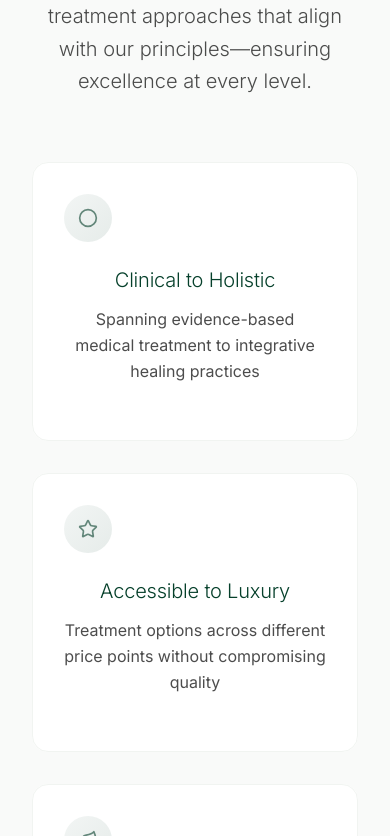
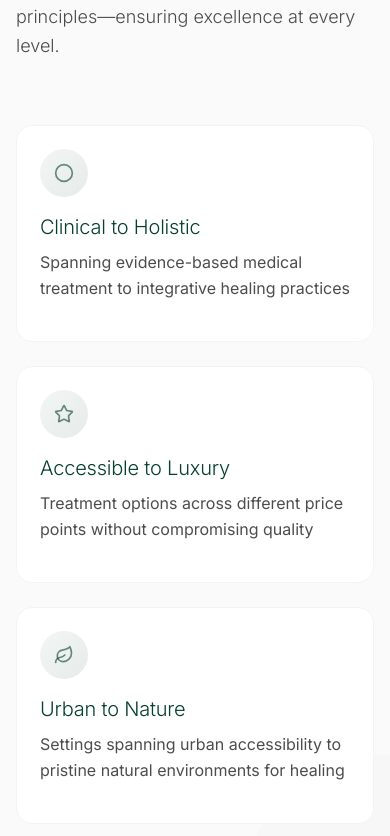
Before and after one commit to bsegev/crr-web, a Next.js app: page /our-centers in a window 390 px wide. Shown: the part 4508-5344 px from the top of the page. Built offline with nearby package versions, Linux system fonts and the light colour scheme; a web font is replaced by a local one.

Commit message:
refactor: standardize mobile layout and typography for MissionVision and DiverseCare components

```diff
--- a/components/DiverseCare.tsx
+++ b/components/DiverseCare.tsx
@@ -22,7 +22,7 @@ const staggerContainer = {
 
 export default function DiverseCare() {
   return (
-    <section className="relative py-24 md:py-32 px-8 md:px-12 bg-[#F9FAF9] overflow-hidden">
+    <section className="relative py-20 sm:py-24 md:py-32 px-4 sm:px-8 md:px-12 bg-[#F9FAF9] overflow-hidden">
       {/* Decorative Elements */}
       <div className="absolute inset-0 pointer-events-none">
         <div className="absolute top-0 left-0 w-[500px] h-[500px] bg-[#06402B]/[0.02] rounded-full -translate-x-1/2 -translate-y-1/2" />
@@ -35,24 +35,24 @@ export default function DiverseCare() {
           whileInView="visible"
           viewport={{ once: true }}
           variants={staggerContainer}
-          className="space-y-16 text-center"
+          className="space-y-16 text-left sm:text-center"
         >
           {/* Heading Section */}
           <motion.div
             variants={fadeInUp}
-            className="space-y-8"
+            className="space-y-6 sm:space-y-8"
           >
             <div className="inline-block">
               <p className="text-sm font-light text-[#06402B] tracking-widest uppercase mb-4">
                 Our Approach
               </p>
-              <h2 className="text-3xl md:text-5xl font-light text-black leading-tight tracking-[-0.02em]">
+              <h2 className="text-3xl sm:text-4xl md:text-5xl font-light text-black leading-tight tracking-[-0.02em]">
                 A model that serves
                 <br />
                 <span className="italic font-serif text-[#06402B]">every journey</span>
               </h2>
             </div>
-            <p className="text-xl font-light text-black/70 max-w-2xl mx-auto leading-relaxed">
+            <p className="text-lg sm:text-xl font-light text-black/70 max-w-2xl sm:mx-auto leading-relaxed">
               We've carefully chosen a range of treatment approaches that align with our principles—ensuring excellence at every level.
             </p>
           </motion.div>
@@ -60,50 +60,50 @@ export default function DiverseCare() {
           {/* Cards Grid */}
           <motion.div
             variants={fadeInUp}
-            className="grid md:grid-cols-3 gap-8 md:gap-12 max-w-5xl mx-auto"
+            className="grid md:grid-cols-3 gap-6 sm:gap-8 md:gap-12 max-w-5xl mx-auto"
           >
             {/* Clinical to Holistic */}
-            <div className="group relative p-8 rounded-2xl bg-white hover:bg-gradient-to-b hover:from-white hover:to-[#F9FAF9] transition-all duration-500">
+            <div className="group relative p-6 sm:p-8 rounded-2xl bg-white hover:bg-gradient-to-b hover:from-white hover:to-[#F9FAF9] transition-all duration-500">
               <div className="absolute inset-0 border border-[#B7C9B7]/20 rounded-2xl group-hover:border-[#B7C9B7]/40 transition-colors duration-300" />
-              <div className="relative space-y-6">
+              <div className="relative space-y-4 sm:space-y-6 text-left">
                 <div className="w-12 h-12 rounded-full bg-gradient-to-br from-[#06402B]/5 to-[#06402B]/10 flex items-center justify-center">
                   <Circle className="w-5 h-5 text-[#06402B]/60" />
                 </div>
                 <div>
-                  <h3 className="text-xl font-light text-[#06402B] mb-3">Clinical to Holistic</h3>
-                  <p className="text-black/70 leading-relaxed">Spanning evidence-based medical treatment to integrative healing practices</p>
+                  <h3 className="text-xl font-light text-[#06402B] mb-2 sm:mb-3">Clinical to Holistic</h3>
+                  <p className="text-base sm:text-lg text-black/70 leading-relaxed">Spanning evidence-based medical treatment to integrative healing practices</p>
                 </div>
-                <div className="w-12 h-[1px] bg-gradient-to-r from-[#B7C9B7]/30 to-transparent mx-auto opacity-0 group-hover:opacity-100 transition-opacity duration-500" />
+                <div className="w-12 h-[1px] bg-gradient-to-r from-[#B7C9B7]/30 to-transparent opacity-0 group-hover:opacity-100 transition-opacity duration-500" />
               </div>
             </div>
 
             {/* Accessible to Luxury */}
-            <div className="group relative p-8 rounded-2xl bg-white hover:bg-gradient-to-b hover:from-white hover:to-[#F9FAF9] transition-all duration-500">
+            <div className="group relative p-6 sm:p-8 rounded-2xl bg-white hover:bg-gradient-to-b hover:from-white hover:to-[#F9FAF9] transition-all duration-500">
               <div className="absolute inset-0 border border-[#B7C9B7]/20 rounded-2xl group-hover:border-[#B7C9B7]/40 transition-colors duration-300" />
-              <div className="relative space-y-6">
+              <div className="relative space-y-4 sm:space-y-6 text-left">
                 <div className="w-12 h-12 rounded-full bg-gradient-to-br from-[#06402B]/5 to-[#06402B]/10 flex items-center justify-center">
                   <Star className="w-5 h-5 text-[#06402B]/60" />
                 </div>
                 <div>
-                  <h3 className="text-xl font-light text-[#06402B] mb-3">Accessible to Luxury</h3>
-                  <p className="text-black/70 leading-relaxed">Treatment options across different price points without compromising quality</p>
+                  <h3 className="text-xl font-light text-[#06402B] mb-2 sm:mb-3">Accessible to Luxury</h3>
+                  <p className="text-base sm:text-lg text-black/70 leading-relaxed">Treatment options across different price points without compromising quality</p>
                 </div>
-                <div className="w-12 h-[1px] bg-gradient-to-r from-[#B7C9B7]/30 to-transparent mx-auto opacity-0 group-hover:opacity-100 transition-opacity duration-500" />
+                <div className="w-12 h-[1px] bg-gradient-to-r from-[#B7C9B7]/30 to-transparent opacity-0 group-hover:opacity-100 transition-opacity duration-500" />
               </div>
             </div>
 
             {/* Urban to Nature */}
-            <div className="group relative p-8 rounded-2xl bg-white hover:bg-gradient-to-b hover:from-white hover:to-[#F9FAF9] transition-all duration-500">
+            <div className="group relative p-6 sm:p-8 rounded-2xl bg-white hover:bg-gradient-to-b hover:from-white hover:to-[#F9FAF9] transition-all duration-500">
               <div className="absolute inset-0 border border-[#B7C9B7]/20 rounded-2xl group-hover:border-[#B7C9B7]/40 transition-colors duration-300" />
-              <div className="relative space-y-6">
+              <div className="relative space-y-4 sm:space-y-6 text-left">
                 <div className="w-12 h-12 rounded-full bg-gradient-to-br from-[#06402B]/5 to-[#06402B]/10 flex items-center justify-center">
                   <Leaf className="w-5 h-5 text-[#06402B]/60" />
                 </div>
                 <div>
-                  <h3 className="text-xl font-light text-[#06402B] mb-3">Urban to Nature</h3>
-                  <p className="text-black/70 leading-relaxed">Settings spanning urban accessibility to pristine natural environments for healing</p>
+                  <h3 className="text-xl font-light text-[#06402B] mb-2 sm:mb-3">Urban to Nature</h3>
+                  <p className="text-base sm:text-lg text-black/70 leading-relaxed">Settings spanning urban accessibility to pristine natural environments for healing</p>
                 </div>
-                <div className="w-12 h-[1px] bg-gradient-to-r from-[#B7C9B7]/30 to-transparent mx-auto opacity-0 group-hover:opacity-100 transition-opacity duration-500" />
+                <div className="w-12 h-[1px] bg-gradient-to-r from-[#B7C9B7]/30 to-transparent opacity-0 group-hover:opacity-100 transition-opacity duration-500" />
               </div>
             </div>
           </motion.div>
--- a/components/MissionVision.tsx
+++ b/components/MissionVision.tsx
@@ -23,41 +23,41 @@ const MissionVision = () => {
   ]
 
   return (
-    <section className="relative bg-[#F9FAF9] py-24 md:py-32 overflow-hidden">
+    <section className="relative bg-[#F9FAF9] py-20 sm:py-24 md:py-32 overflow-hidden">
       {/* Background Pattern */}
       <div className="absolute inset-0 opacity-30">
         <div className="absolute right-0 top-0 w-[800px] h-[800px] bg-[#06402B]/5 rounded-full -translate-y-1/2 translate-x-1/2" />
         <div className="absolute left-0 bottom-0 w-[600px] h-[600px] bg-[#06402B]/5 rounded-full translate-y-1/2 -translate-x-1/2" />
       </div>
 
-      <div className="max-w-7xl mx-auto px-8 md:px-12">
+      <div className="max-w-7xl mx-auto px-4 sm:px-8 md:px-12">
         {/* Top Content */}
         <motion.div
-          className="mb-20 md:mb-24 text-center"
+          className="mb-16 sm:mb-20 md:mb-24 text-left sm:text-center"
           initial={{ opacity: 0, y: 20 }}
           whileInView={{ opacity: 1, y: 0 }}
           transition={{ duration: 0.8 }}
           viewport={{ once: true }}
         >
           {/* Editorial eyebrow */}
-          <p className="text-sm font-light text-[#06402B] tracking-widest uppercase mb-8">
+          <p className="text-sm font-light text-[#06402B] tracking-widest uppercase mb-6 sm:mb-8">
             Our Purpose
           </p>
-          <div className="w-16 h-px bg-[#06402B]/20 mx-auto mb-12"></div>
+          <div className="w-16 h-px bg-[#06402B]/20 mb-8 sm:mb-12 sm:mx-auto"></div>
 
-          <h2 className="text-4xl md:text-6xl font-light text-black leading-[1.1] tracking-[-0.02em] mb-8">
+          <h2 className="text-3xl sm:text-4xl md:text-6xl font-light text-black leading-[1.1] tracking-[-0.02em] mb-6 sm:mb-8">
             Guided by a
             <br />
             <span className="italic font-serif text-[#06402B]">higher purpose</span>
           </h2>
 
-          <p className="text-xl md:text-2xl font-light text-black/70 max-w-3xl mx-auto leading-relaxed">
+          <p className="text-lg sm:text-xl md:text-2xl font-light text-black/70 max-w-3xl sm:mx-auto leading-relaxed">
             Every decision we make is anchored in our commitment to transformative care.
           </p>
         </motion.div>
 
         {/* Cards Grid */}
-        <div className="grid md:grid-cols-3 gap-8 md:gap-12">
+        <div className="grid md:grid-cols-3 gap-6 sm:gap-8 md:gap-12">
           {cards.map((card, index) => (
             <motion.div
               key={card.title}
@@ -67,27 +67,27 @@ const MissionVision = () => {
               transition={{ duration: 0.8, delay: 0.2 + index * 0.1 }}
               className="relative group"
             >
-              <div className="bg-white rounded-lg p-10 relative overflow-hidden border border-[#B7C9B7]/30 group-hover:border-[#B7C9B7]/60 transition-all duration-500">
+              <div className="bg-white rounded-lg p-6 sm:p-8 md:p-10 relative overflow-hidden border border-[#B7C9B7]/30 group-hover:border-[#B7C9B7]/60 transition-all duration-500">
                 {/* Icon Container */}
                 <div className="relative z-10">
                   <motion.div
-                    className="relative mb-8 inline-block"
+                    className="relative mb-6 sm:mb-8 inline-block"
                     whileHover={{ scale: 1.1 }}
                     transition={{ duration: 0.3 }}
                   >
                     {/* Decorative ring */}
                     <div className="absolute inset-0 border-2 border-[#06402B]/20 rounded-full transform rotate-45 group-hover:rotate-90 transition-transform duration-700" />
                     {/* Icon */}
-                    <div className="relative z-10 w-14 h-14 flex items-center justify-center">
-                      <card.icon className="w-7 h-7 text-[#06402B] transform group-hover:scale-110 transition-transform duration-500" />
+                    <div className="relative z-10 w-12 sm:w-14 h-12 sm:h-14 flex items-center justify-center">
+                      <card.icon className="w-6 sm:w-7 h-6 sm:h-7 text-[#06402B] transform group-hover:scale-110 transition-transform duration-500" />
                     </div>
                   </motion.div>
 
-                  <h3 className="text-2xl font-light text-[#06402B] mb-4 group-hover:translate-x-1 transition-transform duration-300">
+                  <h3 className="text-xl sm:text-2xl font-light text-[#06402B] mb-3 sm:mb-4 group-hover:translate-x-1 transition-transform duration-300">
                     {card.title}
                   </h3>
 
-                  <p className="text-lg font-light text-black/70 leading-relaxed">
+                  <p className="text-base sm:text-lg font-light text-black/70 leading-relaxed">
                     {card.description}
                   </p>
                 </div>
```
